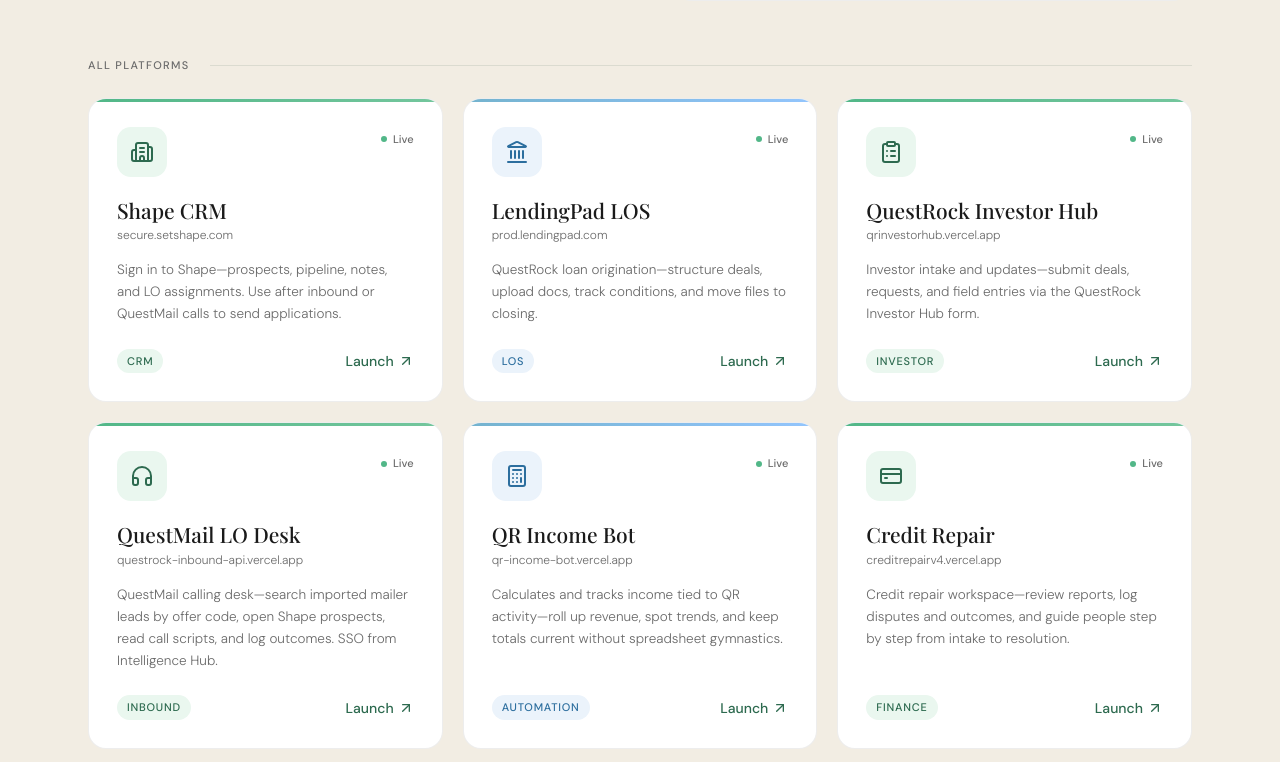
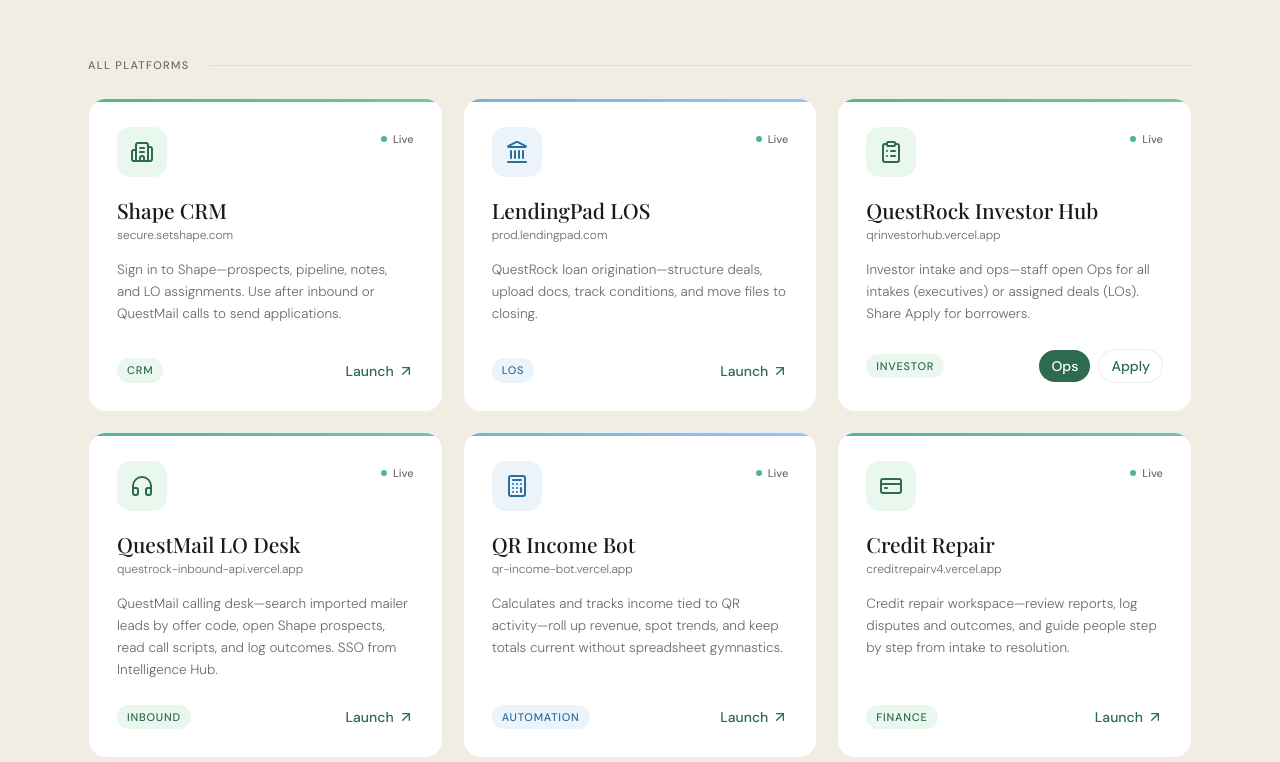
Before and after one commit to arsalanrs/questrockintelligencehub, a Next.js app: page / in a window 1280 px wide. Shown: the part 578-1340 px from the top of the page. Built offline with nearby package versions, Linux system fonts and the light colour scheme; no server answers.

Commit message:
Add Investor Hub Ops and Apply buttons with SSO launch.
Ops signs staff into Investor Hub ops via shared Supabase auth; Apply opens the public intake form.

```diff
--- a/app/api/launch/route.ts
+++ b/app/api/launch/route.ts
@@ -5,6 +5,7 @@
 import { canAccessCallTracker } from "@/lib/call-tracker-access";
 import { canAccessQRDashboard } from "@/lib/qrdashboard-access";
 import { canAccessVerificationBot } from "@/lib/verificationbot-access";
+import { canAccessInvestorHubOps } from "@/lib/investor-hub-access";
 
 /**
  * SSO launch route.
@@ -230,6 +231,35 @@
     return NextResponse.redirect(target.toString());
   }
 
+  if (appId === "investor-hub-ops") {
+    let userRole: string | null = null;
+    const qrUrl = process.env.NEXT_PUBLIC_SUPABASE_URL?.trim();
+    const qrKey = process.env.SUPABASE_SERVICE_ROLE_KEY?.trim();
+    if (qrUrl && qrKey) {
+      const qrAdmin = createClient(qrUrl, qrKey, { auth: { persistSession: false } });
+      const { data: profile } = await qrAdmin
+        .from("users")
+        .select("role")
+        .eq("id", session.user.id)
+        .maybeSingle();
+      userRole = profile?.role ?? null;
+    }
+    if (!canAccessInvestorHubOps(userRole, userEmail)) {
+      return new NextResponse(
+        "Investor Hub ops is limited to executives, managers, and loan officers.",
+        { status: 403 }
+      );
+    }
+    const callback =
+      process.env.INVESTOR_HUB_CALLBACK_URL?.trim()
+      ?? "https://qrinvestorhub.vercel.app/auth/callback";
+    const target = new URL(callback);
+    target.searchParams.set("sso_at", session.access_token);
+    target.searchParams.set("sso_rt", session.refresh_token);
+    target.searchParams.set("redirectTo", "/ops/investor-hub");
+    return NextResponse.redirect(target.toString());
+  }
+
   if (appId === "mailer-lo-desk") {
     const target = new URL(
       "https://questrock-inbound-api.vercel.app/api/auth-callback"
--- a/components/ProjectCard.tsx
+++ b/components/ProjectCard.tsx
@@ -49,7 +49,7 @@
   );
 }
 
-export function ProjectCard({ project }: ProjectCardProps) {
+function CardBody({ project }: { project: Project }) {
   const host = (() => {
     try {
       return new URL(project.url).hostname;
@@ -58,19 +58,8 @@
     }
   })();
 
-  const href = project.ssoUrl ?? project.url;
-
   return (
-    <a
-      href={href}
-      target="_blank"
-      rel="noopener noreferrer"
-      className="hub-card group relative flex flex-col overflow-hidden rounded-[18px] border border-[var(--border-card)] bg-[var(--white)] p-7 text-inherit no-underline transition-[transform,box-shadow,border-color] duration-[220ms] ease-out hover:-translate-y-1 hover:border-[rgba(26,60,46,0.18)] hover:shadow-[0_16px_48px_rgba(26,60,46,0.10)]"
-    >
-      <span
-        className={`pointer-events-none absolute inset-x-0 top-0 h-[3px] rounded-t-[18px] ${accentBar[project.color]}`}
-        aria-hidden
-      />
+    <>
       <div className="mb-5 flex items-start justify-between">
         <div
           className={`flex h-[50px] w-[50px] items-center justify-center rounded-[14px] ${iconBg[project.color]}`}
@@ -99,11 +88,63 @@
         >
           {project.tag}
         </span>
-        <span className="flex items-center gap-1 text-sm font-medium text-green-mid transition-[gap] duration-200 group-hover:gap-2">
-          Launch
-          <ArrowUpRight className="h-4 w-4" strokeWidth={2} aria-hidden />
-        </span>
+        {project.actions ? (
+          <div className="flex items-center gap-2">
+            {project.actions.map(action => (
+              <a
+                key={action.label}
+                href={action.href}
+                target="_blank"
+                rel="noopener noreferrer"
+                onClick={e => e.stopPropagation()}
+                className={`rounded-full px-3 py-1.5 text-sm font-medium no-underline transition-colors ${
+                  action.label === 'Ops'
+                    ? 'bg-green-mid text-white hover:bg-green'
+                    : 'border border-[var(--border-card)] bg-white text-green-mid hover:border-green-mid'
+                }`}
+              >
+                {action.label}
+              </a>
+            ))}
+          </div>
+        ) : (
+          <span className="flex items-center gap-1 text-sm font-medium text-green-mid transition-[gap] duration-200 group-hover:gap-2">
+            Launch
+            <ArrowUpRight className="h-4 w-4" strokeWidth={2} aria-hidden />
+          </span>
+        )}
       </div>
+    </>
+  );
+}
+
+export function ProjectCard({ project }: ProjectCardProps) {
+  if (project.actions?.length) {
+    return (
+      <div className="hub-card relative flex flex-col overflow-hidden rounded-[18px] border border-[var(--border-card)] bg-[var(--white)] p-7 text-inherit transition-[transform,box-shadow,border-color] duration-[220ms] ease-out hover:-translate-y-1 hover:border-[rgba(26,60,46,0.18)] hover:shadow-[0_16px_48px_rgba(26,60,46,0.10)]">
+        <span
+          className={`pointer-events-none absolute inset-x-0 top-0 h-[3px] rounded-t-[18px] ${accentBar[project.color]}`}
+          aria-hidden
+        />
+        <CardBody project={project} />
+      </div>
+    );
+  }
+
+  const href = project.ssoUrl ?? project.url;
+
+  return (
+    <a
+      href={href}
+      target="_blank"
+      rel="noopener noreferrer"
+      className="hub-card group relative flex flex-col overflow-hidden rounded-[18px] border border-[var(--border-card)] bg-[var(--white)] p-7 text-inherit no-underline transition-[transform,box-shadow,border-color] duration-[220ms] ease-out hover:-translate-y-1 hover:border-[rgba(26,60,46,0.18)] hover:shadow-[0_16px_48px_rgba(26,60,46,0.10)]"
+    >
+      <span
+        className={`pointer-events-none absolute inset-x-0 top-0 h-[3px] rounded-t-[18px] ${accentBar[project.color]}`}
+        aria-hidden
+      />
+      <CardBody project={project} />
     </a>
   );
 }
--- /dev/null
+++ b/lib/investor-hub-access.ts
@@ -0,0 +1,11 @@
+import { isExecutiveAdmin } from './executive-access';
+
+const OPS_ROLES = new Set(['executive', 'admin', 'manager', 'loan_officer']);
+
+export function canAccessInvestorHubOps(
+  role: string | null | undefined,
+  email: string | undefined | null,
+): boolean {
+  if (role && OPS_ROLES.has(role)) return true;
+  return isExecutiveAdmin(email);
+}
--- a/lib/projects.ts
+++ b/lib/projects.ts
@@ -14,12 +14,20 @@
   Trophy,
 } from 'lucide-react';
 
+export type ProjectAction = {
+  label: string;
+  href: string;
+  external?: boolean;
+};
+
 export type Project = {
   id: string;
   name: string;
   url: string;
   /** When set, clicking the card uses this URL (SSO launch) instead of url. */
   ssoUrl?: string;
+  /** When set, card shows action buttons instead of a single launch link. */
+  actions?: ProjectAction[];
   description: string;
   tag: string;
   color: 'green' | 'blue';
@@ -74,8 +82,19 @@
     id: 'investor-hub',
     name: 'QuestRock Investor Hub',
     url: 'https://qrinvestorhub.vercel.app/investor-hub/apply',
+    actions: [
+      {
+        label: 'Ops',
+        href: '/api/launch?appId=investor-hub-ops',
+      },
+      {
+        label: 'Apply',
+        href: 'https://qrinvestorhub.vercel.app/investor-hub/apply',
+        external: true,
+      },
+    ],
     description:
-      'Investor intake and updates—submit deals, requests, and field entries via the QuestRock Investor Hub form.',
+      'Investor intake and ops—staff open Ops for all intakes (executives) or assigned deals (LOs). Share Apply for borrowers.',
     tag: 'Investor',
     color: 'green',
     icon: ClipboardList,
```
